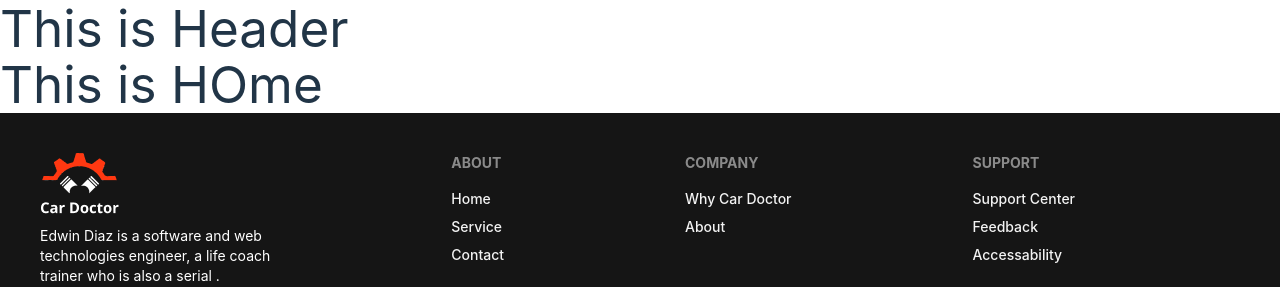
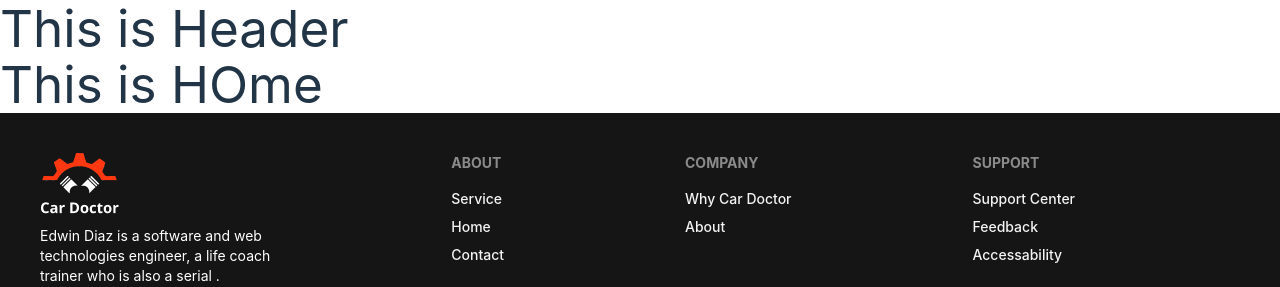
Before and after one commit to rezwanrahimr/Genius-Car-Client, a React (Vite) app: page / in a window 1280 px wide. Shown: the top 287 px of the page. Built offline with nearby package versions, Linux system fonts and the light colour scheme.

Commit message:
socal link added

```diff
--- a/src/Pages/Sheard/Footer/Footer.jsx
+++ b/src/Pages/Sheard/Footer/Footer.jsx
@@ -39,20 +39,36 @@ const Footer = () => {
         </div>
         <div>
           <span className="footer-title">About</span>
-          <a className="link link-hover">Home</a>
-          <a className="link link-hover">Service</a>
-          <a className="link link-hover">Contact</a>
+          <a href="" className="link link-hover">
+            Service
+          </a>
+          <a href="" className="link link-hover">
+            Home
+          </a>
+          <a href="" className="link link-hover">
+            Contact
+          </a>
         </div>
         <div>
           <span className="footer-title">Company</span>
-          <a className="link link-hover">Why Car Doctor</a>
-          <a className="link link-hover">About</a>
+          <a href="" className="link link-hover">
+            Why Car Doctor
+          </a>
+          <a href="" className="link link-hover">
+            About
+          </a>
         </div>
         <div>
           <span className="footer-title">Support</span>
-          <a className="link link-hover">Support Center</a>
-          <a className="link link-hover">Feedback</a>
-          <a className="link link-hover">Accessability</a>
+          <a href="" className="link link-hover">
+            Support Center
+          </a>
+          <a href="" className="link link-hover">
+            Feedback
+          </a>
+          <a href="" className="link link-hover">
+            Accessability
+          </a>
         </div>
       </footer>
     </div>
```
